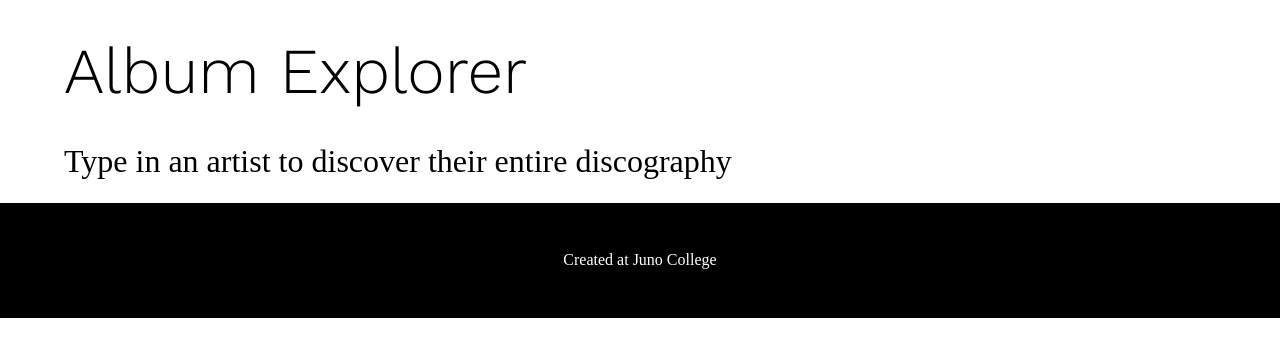
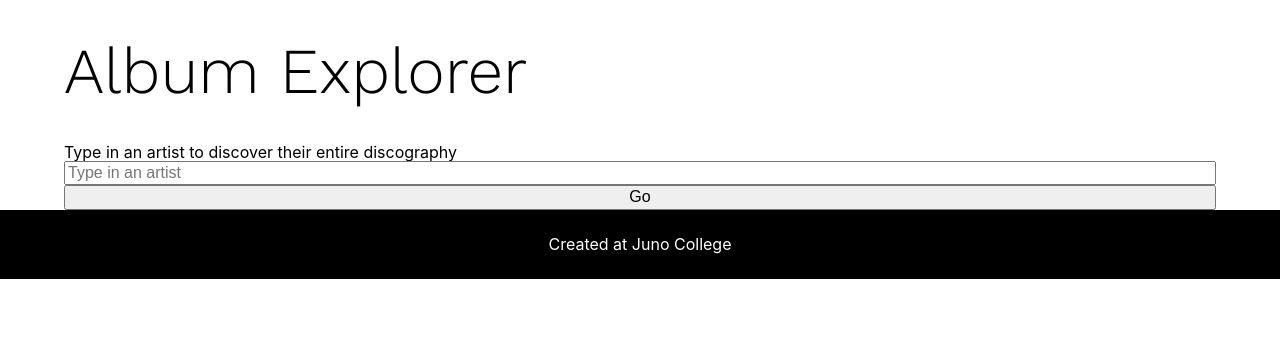
Before and after one commit to anjelicatizon/album-explorer, a React (Create React App) app: page / in a window 1280 px wide. Shown: the top 356 px of the page. Built offline with nearby package versions, Linux system fonts and the light colour scheme; no server answers; a web font is replaced by a local one.

Commit message:
prelim styles, header & footer component and axios

```diff
--- a/src/App.css
+++ b/src/App.css
@@ -54,11 +54,21 @@ h1 {
   margin: 3% 0;
 }
 
-p {
+/* p {
   font-family: 'Lusitana', serif;
   font-size: 2rem;
   margin: 2% 0;
+} */
+
+/*********************/
+/*       FORM        */
+/*********************/
+
+form {
+  display: flex;
+  flex-direction: column;
 }
+
 
 /*********************/
 /*      FOOTER       */
--- a/src/App.js
+++ b/src/App.js
@@ -5,13 +5,54 @@ import Footer from "./components/Footer.js"
 import "./App.css";
 
 class App extends React.Component {
+  // Constructor - set initial state
+  constructor() {
+    super();
+    this.state = {
+      album: {}
+    };
+  };
+
+  // USING COMPONENT DID MOUNT TO TEST API CALL BUT IT DOES NOT GO IN DID MOUNT FOR THE FINAL VERSION CUZ THERE WILL BE NO ALBUMS APPEARING ON LOAD
+  componentDidMount(){
+    // API Call
+    axios({
+      method: "GET",
+      url: "https://itunes.apple.com/search",
+      dataResponse: "JSON",
+      params: {
+        term: "Fall Out Boy",
+        country: "CA",
+        media: "music",
+        entity: "album"
+      }
+    }).then((res) => {
+        console.log(res.data.results)
+        // albums is the array of the results returned from API
+        const albums = res.data.results
+      });
+  };
+
+
   render() {
     return (
       <div className="App">
-        {/* Header */}
+        {/* HEADER */}
         <Header />
 
-        {/* Footer */}
+        {/* FORM */}
+        <section>
+          <div className="wrapper">
+            <form>
+              <label htmlFor="search-bar">Type in an artist to discover their entire discography</label>
+              <input type="text" className="search-bar" placeholder="Type in an artist"/>
+              <input type="submit" className="submit" value="Go"/>
+            </form>
+          </div>
+        </section>
+
+
+        {/* FOOTER */}
         <Footer />
       </div>
     );
--- a/src/components/Header.js
+++ b/src/components/Header.js
@@ -7,7 +7,6 @@ const Header = () => {
         <header>
             <div className="wrapper">
                 <h1>Album Explorer</h1>
-                <p>Type in an artist to discover their entire discography</p>
             </div>
         </header>
     );
```
